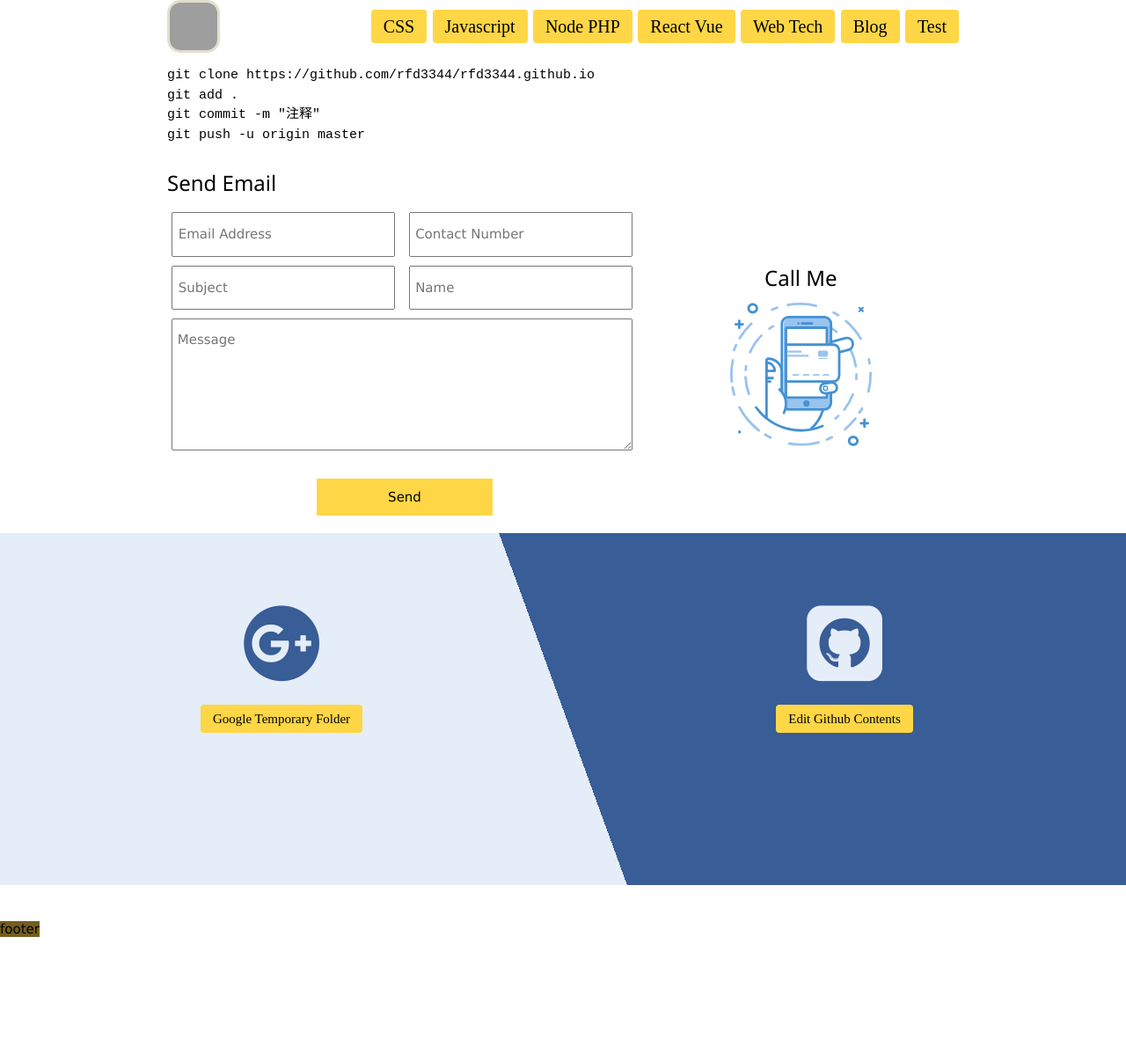
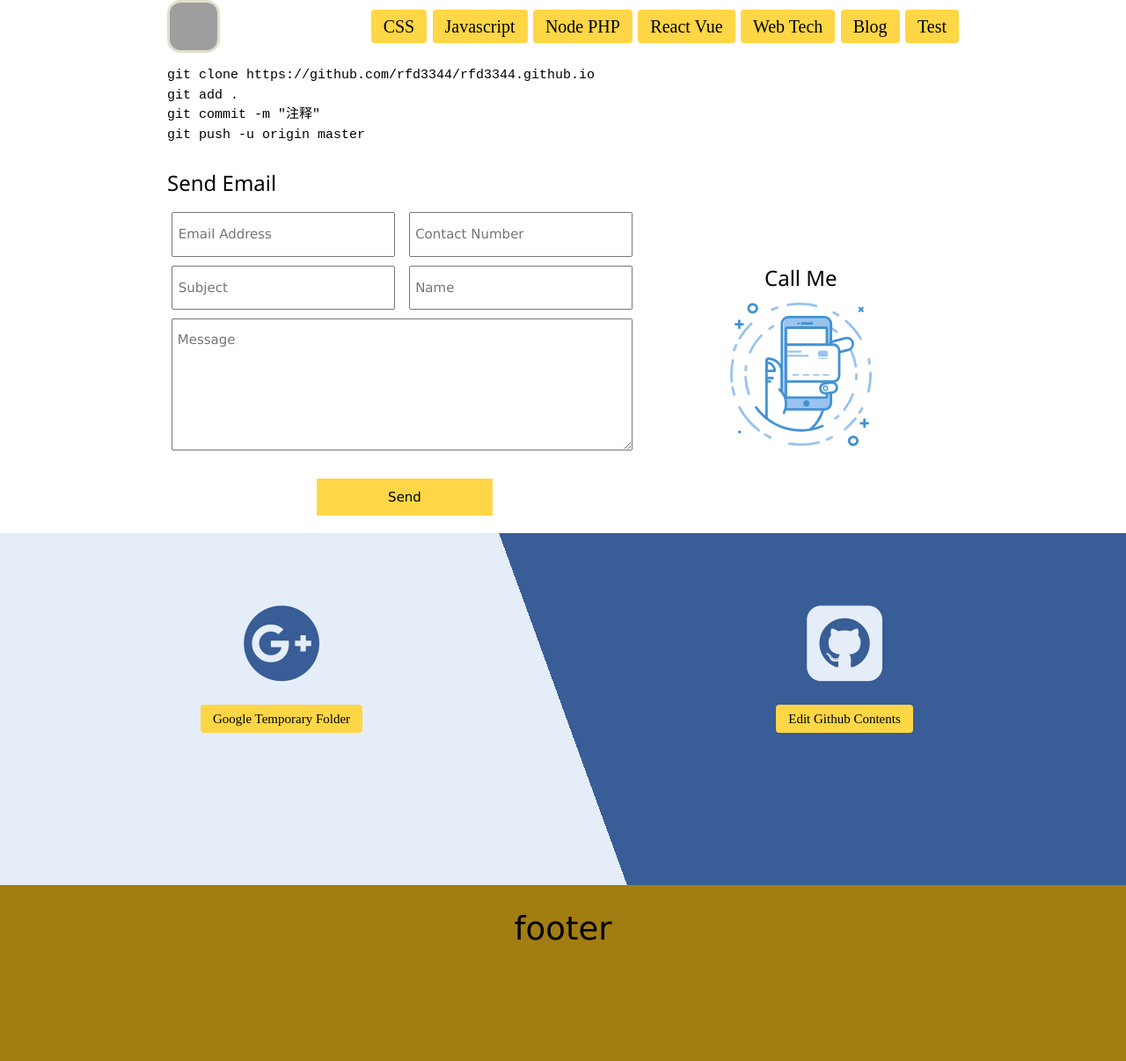
Before and after one commit to rfd3344a/rfd3344.github.io, a Jekyll site: the page built from index.html, in a window 1280 px wide. Shown: the whole page at 88% size. Built offline with Jekyll 4.4.1, drawn with Linux system fonts in a browser that asks for light colours; some web fonts are replaced; before the commit the page ends 1106 px from its top, so only the background shows below that; grey boxes are pictures that could not be loaded.

Commit message:
Update general.css

```diff
--- a/css/general.css
+++ b/css/general.css
@@ -41,9 +41,13 @@ section{
 
 /******  Footer ****/
 footer:before{
-     content:"footer";
-     background:#755e1e;
-     height:200px;
-     margin:auto;
-     line-height:100px;
+    content: "footer";
+    background: #a27d12;
+    height: 200px;
+    margin: auto;
+    line-height: 100px;
+    width: 100%;
+    display: block;
+    text-align: center;
+    font-size: 37px;
 }
```
